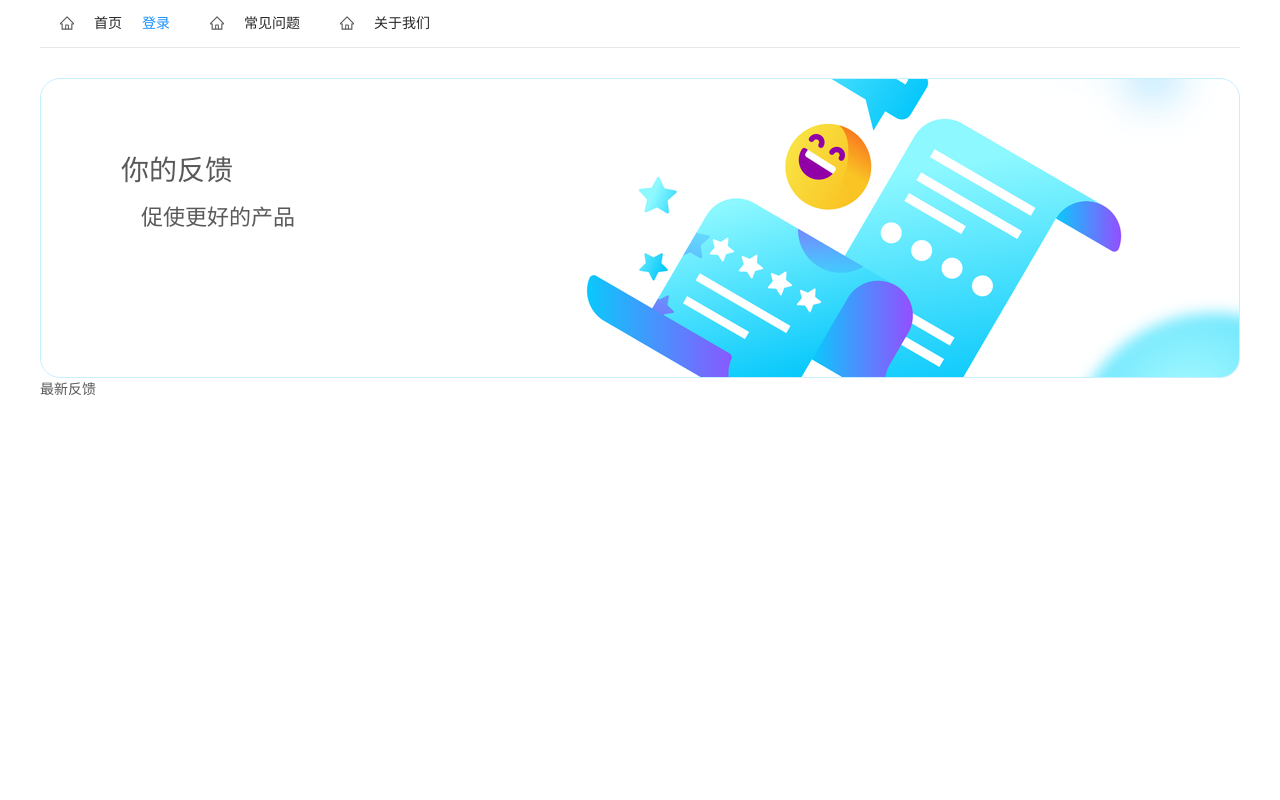
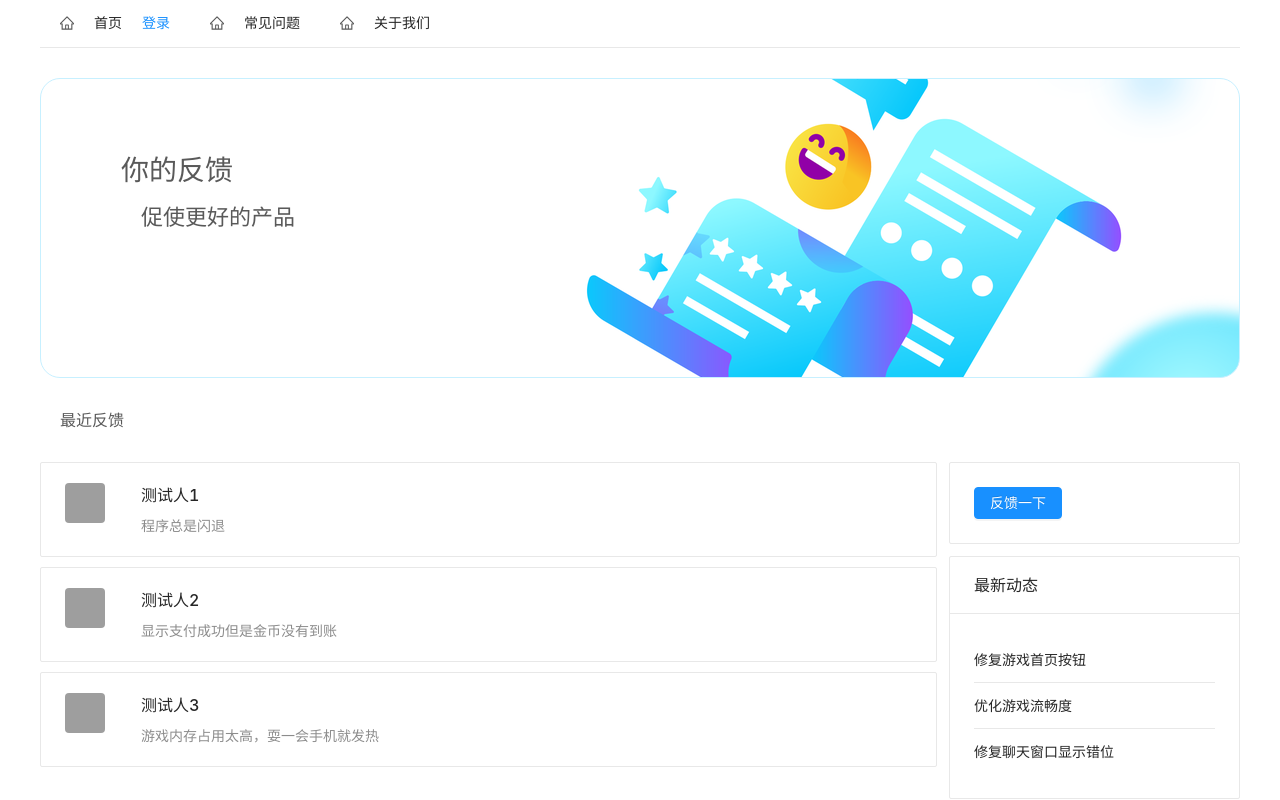
Before and after one commit to anandzhang/issue-feedback-react, a React (Create React App) app in the folder app/: page / in a window 1280 px wide. Built offline with nearby package versions, Linux system fonts and the light colour scheme; grey boxes are pictures that could not be loaded.

Commit message:
添加反馈列表

```diff
--- a/app/package.json
+++ b/app/package.json
@@ -8,6 +8,7 @@
   },
   "dependencies": {
     "antd": "4.2.2",
+    "axios": "^0.19.2",
     "babel-plugin-import": "1.13.0",
     "customize-cra": "0.9.1",
     "react": "16.13.1",
--- /dev/null
+++ b/app/public/feedback.json
@@ -0,0 +1,23 @@
+[
+  {
+    "id": 1,
+    "nickname": "测试人1",
+    "avatar": "https://anand-app.oss-cn-beijing.aliyuncs.com/avatar/1.jpg",
+    "time": "13分钟前",
+    "content": "程序总是闪退"
+  },
+  {
+    "id": 2,
+    "nickname": "测试人2",
+    "avatar": "https://anand-app.oss-cn-beijing.aliyuncs.com/avatar/2.jpg",
+    "time": "45分钟前",
+    "content": "显示支付成功但是金币没有到账"
+  },
+  {
+    "id": 3,
+    "nickname": "测试人3",
+    "avatar": "https://anand-app.oss-cn-beijing.aliyuncs.com/avatar/3.jpg",
+    "time": "1小时前",
+    "content": "游戏内存占用太高，耍一会手机就发热"
+  }
+]
--- /dev/null
+++ b/app/public/fixed.json
@@ -0,0 +1,5 @@
+[
+  "修复游戏首页按钮",
+  "优化游戏流畅度",
+  "修复聊天窗口显示错位"
+]
--- a/app/src/components/Banner/index.css
+++ b/app/src/components/Banner/index.css
@@ -1,6 +1,6 @@
 .banner {
   height: 300px;
-  margin-top: 30px;
+  margin: 30px 0;
   border: 1px solid #c7f0ff;
   border-radius: 20px;
   /* 图片来自 dribbble： https://dribbble.com/shots/5037235-Feedback-illustration */
--- a/app/src/components/FeedbackList/index.jsx
+++ b/app/src/components/FeedbackList/index.jsx
@@ -1,11 +1,72 @@
 import React, { Component } from 'react'
+import { Card, Avatar, Row, Col, Button, List } from 'antd'
+import axios from 'axios'
+
+const { Meta } = Card
 
 class FeedbackList extends Component {
+  state = {
+    feedback: [],
+    fixed: []
+  }
+
+  getFeedback = async () => {
+    const { data } = await axios.get('/feedback.json')
+    this.setState({ feedback: data })
+  }
+
+  getFixed = async () => {
+    const { data } = await axios.get('/fixed.json')
+    this.setState({ fixed: data })
+  }
+
+  componentDidMount () {
+    this.getFeedback()
+    this.getFixed()
+  }
+
+  renderFeedback = () => {
+    const { feedback } = this.state
+    return feedback.map(value => {
+      const avatar = (
+        <Avatar
+          shape='square'
+          size='large'
+          src={value.avatar}
+          alt={`${value.nickname}-avatar`}
+          style={{ float: 'left', marginRight: 20 }}
+        />
+      )
+      return (
+        <Card key={value.id} style={{ margin: '10px 0' }}>
+          <Meta
+            avatar={avatar}
+            title={value.nickname}
+            description={value.content}
+          />
+        </Card>
+      )
+    })
+  }
+
   render () {
+    const { fixed } = this.state
     return (
       <div>
-        最新反馈
-      </div>
+        <div style={{ fontSize: 16, margin: 20 }}>最近反馈</div>
+        <Row gutter={12}>
+          <Col span={18}>{this.renderFeedback()}</Col>
+          <Col span={6}>
+            <Card style={{ marginTop: 10 }}><Button type='primary'>反馈一下</Button></Card>
+            <Card title='最新动态' style={{ marginTop: 12 }}>
+              <List
+                dataSource={fixed}
+                renderItem={item => <List.Item>{item}</List.Item>}
+              />
+            </Card>
+          </Col>
+        </Row>
+      </div >
     )
   }
 }
```
Also changed, not shown: 1 other file (tests, documents, lock files or other folders).
